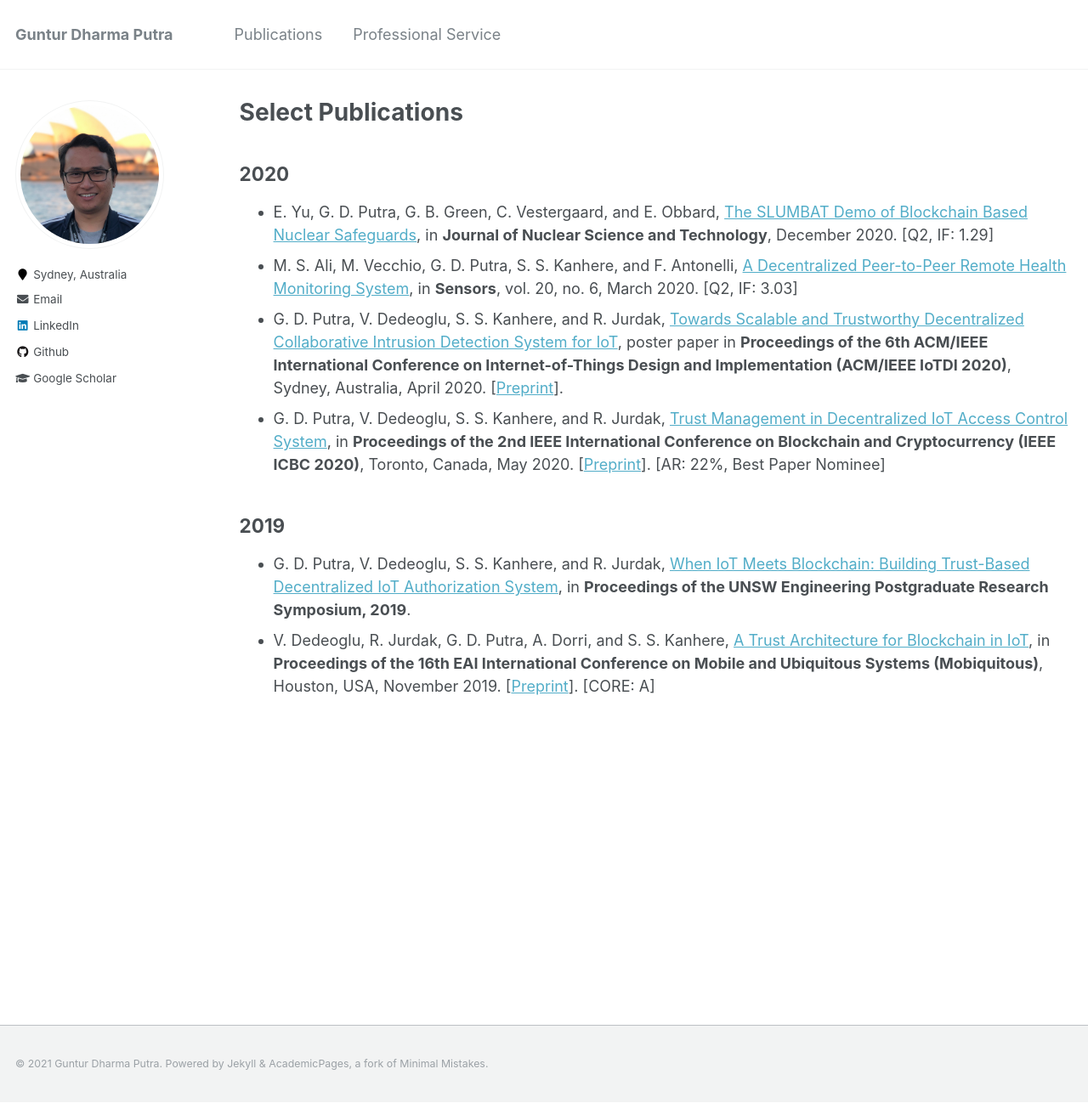
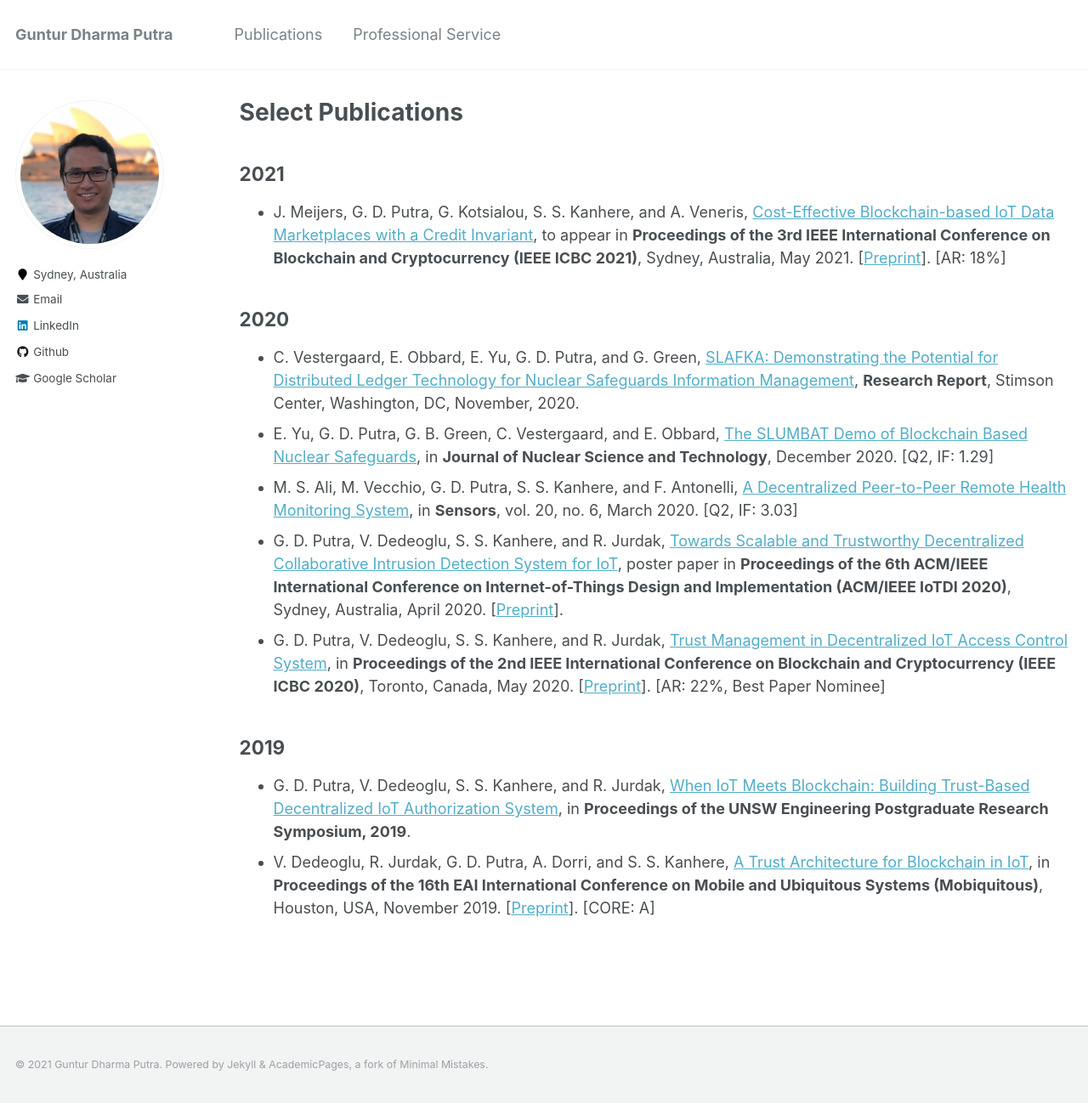
Before and after one commit to gdputra/gdputra.github.io, a Jekyll site: the page built from _pages/publications.md, in a window 1280 px wide and 1298 px high. Shown: the whole window at 85% size. Built offline with Jekyll 4.4.1, drawn with Linux system fonts in a browser that asks for light colours.

Commit message:
Update publications.md

```diff
--- a/_pages/publications.md
+++ b/_pages/publications.md
@@ -7,8 +7,13 @@ author_profile: true
 
 {% include base_path %}
 
+2021
+----
+- J. Meijers, G. D. Putra, G. Kotsialou, S. S. Kanhere, and A. Veneris, [Cost-Effective Blockchain-based IoT Data Marketplaces with a Credit Invariant](https://www.eecg.utoronto.ca/~veneris/21icbc1.pdf), to appear in **Proceedings of the 3rd IEEE International Conference on Blockchain and Cryptocurrency (IEEE ICBC 2021)**, Sydney, Australia, May 2021. [[Preprint](https://www.eecg.utoronto.ca/~veneris/21icbc1.pdf)]. [AR: 18%]
+
 2020
 ----
+- C. Vestergaard, E. Obbard, E. Yu, G. D. Putra, and G. Green, [SLAFKA: Demonstrating the Potential for Distributed Ledger Technology for Nuclear Safeguards Information Management](https://www.jstor.org/stable/resrep27757), **Research Report**, Stimson Center, Washington, DC, November, 2020.
 - E. Yu, G. D. Putra, G. B. Green, C. Vestergaard, and E. Obbard, [The SLUMBAT Demo of Blockchain Based Nuclear Safeguards](https://doi.org/10.1080/00223131.2020.1858990), in **Journal of Nuclear Science and Technology**, December 2020. [Q2, IF: 1.29]
 - M. S. Ali, M. Vecchio, G. D. Putra, S. S. Kanhere, and F. Antonelli, [A Decentralized Peer-to-Peer Remote Health Monitoring System](https://doi.org/10.3390/s20061656), in **Sensors**, vol. 20, no. 6, March 2020. [Q2, IF: 3.03]
 - G. D. Putra, V. Dedeoglu, S. S. Kanhere, and R. Jurdak, [Towards Scalable and Trustworthy Decentralized Collaborative Intrusion Detection System for IoT](10.1109/IoTDI49375.2020.00035), poster paper in **Proceedings of the 6th ACM/IEEE International Conference on Internet-of-Things Design and Implementation (ACM/IEEE IoTDI 2020)**, Sydney, Australia, April 2020. [[Preprint](https://arxiv.org/abs/2002.07512)].
```
